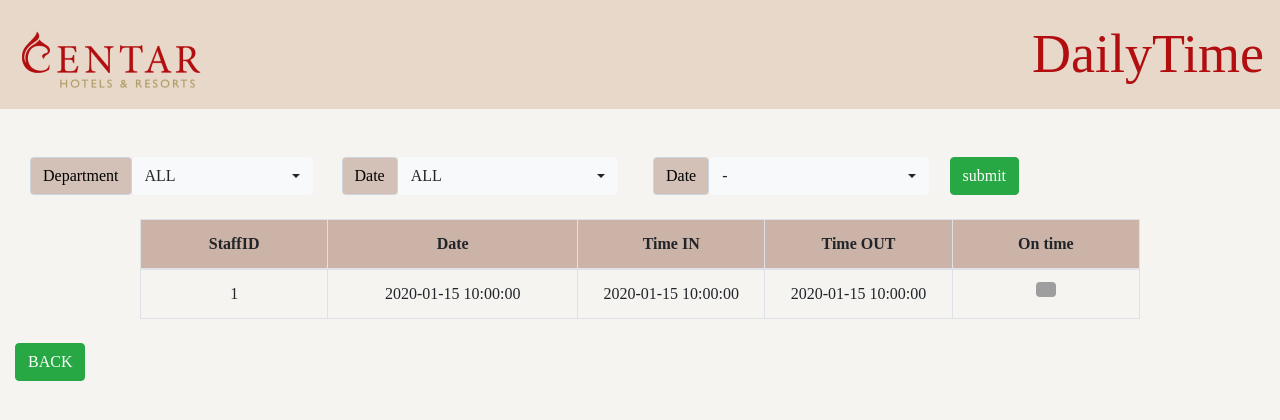
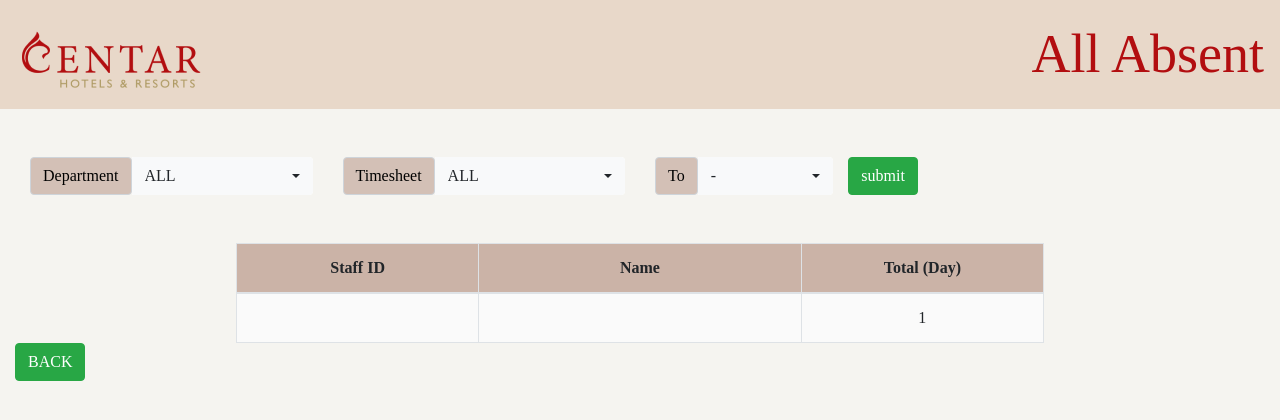
Before and after one commit to pyudai/project231_HRDB, a PHP site: page /AllAbsent.php in a window 1280 px wide. Shown: the top 420 px of the page. Run offline with PHP 8.4, Linux system fonts and the light colour scheme; tables that the repository leaves empty or names only in its code hold one stand-in row (values such as "Sample post"); data that the repository does not hold is empty; grey boxes are pictures that could not be loaded.

Commit message:
Update AllAbsent.php

```diff
--- a/website/AllAbsent.php
+++ b/website/AllAbsent.php
@@ -1,7 +1,7 @@
 <!DOCTYPE html>
-<html>
+<html lang="en">
 	<head>
-        <title>Daily Time</title>
+			<title>All Absent</title>
 		<meta charset="utf-8">
 		<meta name="viewport" content="width=device-width, initial-scale=1">
 		<link rel="stylesheet" href="https://maxcdn.bootstrapcdn.com/bootstrap/4.4.1/css/bootstrap.min.css">
@@ -10,8 +10,10 @@
 		<script src="https://maxcdn.bootstrapcdn.com/bootstrap/4.4.1/js/bootstrap.min.js"></script>
 		<link rel="stylesheet" href="https://cdn.jsdelivr.net/npm/bootstrap-select@1.13.14/dist/css/bootstrap-select.min.css">
 		<script src="https://cdn.jsdelivr.net/npm/bootstrap-select@1.13.14/dist/js/bootstrap-select.min.js"></script>
-        <style type="text/css">
-        body {
+		<script src="table2csv.js"></script>
+
+		<style>
+			body{
 				font-family: Sarabun;
 				-webkit-font-smoothing: antialiased;
 				background:#F5F4F0;
@@ -21,12 +23,21 @@
 				background: #D3C0B6;
 				color:black;
 			}
+			.button {
+				background: #B79584;
+				color:black;
+			}
+
+			.checkbox {
+				color:black;
+				font-size:20px;
+			}
 
 			tr.title {
 				background: #CBB3A7;
 			}
 
-        tr.tb {
+			tbody.tb {
 				background: #FAFAFA;
 			}
 
@@ -50,146 +61,135 @@
 			}
 			.table {
                 margin: auto;
-                width: 80% !important;
+                width: 70% !important;
         	}
 
 		</style>
 	</head>
+
 	<body>
-
-        <div class="topnav">
-            <a class="text">DailyTime</a>
-            <a class="picture"><img src="centar.png"></a>
-        </div>
 		<?php
 			$con = mysqli_connect("localhost", "root", "", "hr_database");
 			if (mysqli_connect_error()) {
 				echo "Failed to Connect to MySQL : " . mysqli_connect_error();
 			}
-            $check_stage = 0;
-            $late = 0;
 		?>
 
+		<div class="topnav">
+			<a class="text">All Absent</a>
+			<a class="picture"><img src="centar.png"></a>
+		</div>
+
 		<form class="container-fluid ">
-            <div>
 			<div class="row mt-4 pt-4 mx-auto">
-                    <div class="input-group-prepend col-sm-3">
+				<div class="col input-group col-3">
 					<span class="block input-group-text">Department</span>
-                        <select id="depart" name="depart" class="selectpicker" data-live-search="true">
-                            <option> ALL </option>
+					<select name="depart" class="form-control selectpicker" id="department"  data-live-search="true">
+						<option>ALL</option>
+
 						<?php
                         $sql0 = "SELECT * FROM department";
                         $result0 = mysqli_query($con, $sql0);
                         while($row0 = $result0->fetch_assoc()):
 						?>
-                            <option><?php echo $row0["Department_Name"];?></option>
+						<option value="<?php echo $row0["Department_Name"];?>"><?php echo $row0["Department_Name"];?></option>
 						<?php endwhile;?>
+
 					</select>
 				</div>
-                    <div class="input-group-prepend col-sm-3">
-                        <span class="block input-group-text">Date</span>
-                        <select id="tcdate" name="tcdate"  class="selectpicker" data-live-search="true">
-                            <option> ALL </option>
+
+				<div class="col input-group col-3">
+					<span class="block input-group-text">Timesheet</span>
+					<select name="timesheet" class="form-control selectpicker" id="timesheet"  data-live-search="true" >
+						<option>ALL</option>
+
 						<?php
-                                $sql1 = "SELECT * FROM dailytimecard GROUP BY TCDate";
+                        $sql0 = "SELECT * FROM absent GROUP BY AbsentDAte";
+                        $result0 = mysqli_query($con, $sql0);
+                        while($row0 = $result0->fetch_assoc()):
+						?>
+						<option value="<?php echo $row0["AbsentDate"];?>"><?php echo $row0["AbsentDate"];?></option>
+						<?php endwhile;?>
+
+					</select>
+				</div>
+
+				<div class="col input-group col-2">
+					<span class="block input-group-text">To</span>
+					<select name="to_end" class="form-control selectpicker" id="to_end"  data-live-search="true" >
+						<option value="0"> - </option>
+
+						<?php
+                        $sql1 = "SELECT * FROM absent GROUP BY AbsentDAte";
                         $result1 = mysqli_query($con, $sql1);
                         while($row1 = $result1->fetch_assoc()):
 						?>
-                            <option><?php echo $row1["TCDate"];?></option>
+						<option value="<?php echo $row1["AbsentDate"];?>"><?php echo $row1["AbsentDate"];?></option>
 						<?php endwhile;?>
+
 					</select>
 				</div>
+				<input name="submit" type="submit" class="btn btn-md btn-success" id="submit" value="submit">
+			</div>
 
-                    <div class="input-group-prepend col-sm-3">
-                        <span class="block input-group-text">Date</span>
-                        <select id="enddate" name="enddate"  class="selectpicker" data-live-search="true">
-                            <option value="0"> - </option>
-                            <?php
-                                $sql2 = "SELECT * FROM dailytimecard GROUP BY TCDate";
-                                $result2 = mysqli_query($con, $sql2);
-                                while($row2 = $result2->fetch_assoc()):
-                            ?>
-                            <option><?php echo $row2["TCDate"];?></option>
-                            <?php endwhile;?>
-                        </select>
-                    </div>
-                    <input value="submit" type ="submit" name="submit" class="btn btn-md btn-success" >
-                </div>
-            </div>
-            <br>
-            <div>
+
+
+
+			<div class="row pt-5 pl-5 pr-5">
+				<div class="col">
 					<table class="table table-bordered">
 						<thead>
 							<tr class="title text-center">
-                            <th style="width : 15%;">StaffID</th>
-                            <th style="width : 20%;">Date</th>
-                            <th style="width : 15%;">Time IN</th>
-                            <th style="width : 15%;">Time OUT</th>
-                            <th style="width : 15%;">On time</th>
+								<th style="width : 30%;">Staff ID</th>
+								<th style="width : 40%;">Name</th>
+								<th style="width : 30%;">Total (Day)</th>
 							</tr>
 						</thead>
-                    <tbody>
+						<tbody class="tb">
 							<?php
 								if (isset($_GET['submit'])) {
 									$depart = $_GET['depart'];
-                                $tcdate = $_GET['tcdate'];
-                                $enddate = $_GET['enddate'];
-                                if ($tcdate == 'ALL' AND $depart == 'ALL' AND $enddate == 0) {
-                                    $sql = "SELECT StaffID, TCDate, TimeIn, TimeOut FROM dailytimecard ORDER BY TCDate DESC, TimeIn, TimeOut";
-                                } elseif ($tcdate != 'ALL' AND $depart == 'ALL' AND $enddate == 0) {
-                                    $check_stage = 1;
-                                    $sql = "SELECT StaffID, TCDate, TimeIn, TimeOut FROM dailytimecard WHERE TCDate = '$tcdate' ORDER BY TCDate DESC, TimeIn, TimeOut";
-                                } elseif ($tcdate != 'ALL' AND $depart == 'ALL' AND $enddate != 0) {
-                                    $check_stage = 2;
-                                    $sql = "SELECT StaffID, TCDate, TimeIn, TimeOut FROM dailytimecard WHERE TCDate BETWEEN '$tcdate' AND '$enddate' ORDER BY TCDate DESC, TimeIn, TimeOut";
-                                } elseif ($depart != 'ALL' AND $tcdate == 'ALL' AND $enddate == 0) {
-                                    $sql = "SELECT StaffID, TCDate, TimeIn, TimeOut FROM dailytimecard WHERE StaffID IN
+									$timesheet = $_GET['timesheet'];
+									$endtime = $_GET['to_end'];
+									//echo $timesheet. " ". $endtime;
+									if ($depart == 'ALL' AND $timesheet == 'ALL' AND $endtime == 0) {
+										$sql = "SELECT *, COUNT(*) AS sumAbsent FROM absent GROUP BY StaffID ORDER BY sumAbsent DESC, StaffID;";
+									} elseif ($depart != 'ALL' AND $timesheet == 'ALL' AND $endtime == 0) {
+										$sql = "SELECT * , COUNT(*) AS sumAbsent FROM absent WHERE StaffID IN
 										(SELECT StaffID FROM promotionalhistory p, department d WHERE p.DepartmentID = d.DepartmentID AND d.Department_Name = '$depart')
-                                    ORDER BY TCDate DESC, TimeIn, TimeOut";
+										GROUP BY StaffID ORDER BY sumAbsent DESC, StaffID;";
+									} elseif ($depart == 'ALL' AND $timesheet != 'ALL' AND $endtime == 0) {
+										$sql = "SELECT *, COUNT(*) AS sumAbsent FROM absent WHERE Absentdate = '$timesheet' GROUP BY StaffID
+										ORDER BY sumAbsent DESC, StaffID;";
+									} elseif ($depart == 'ALL' AND $timesheet != 'ALL' AND $endtime != 0) {
+										$sql = "SELECT *, COUNT(*) AS sumAbsent FROM absent WHERE Absentdate BETWEEN '$timesheet' AND '$endtime'
+										GROUP BY StaffID ORDER BY sumAbsent DESC, StaffID;";
 									} else {
-                                    $check_stage = 3;
-                                    $sql = "SELECT StaffID, TCDate, TimeIn, TimeOut FROM dailytimecard WHERE TCDate = '$tcdate' AND StaffID IN
+										$sql = "SELECT * , COUNT(*) AS sumAbsent FROM absent WHERE StaffID IN
 										(SELECT StaffID FROM promotionalhistory p, department d WHERE p.DepartmentID = d.DepartmentID AND d.Department_Name = '$depart')
-                                    ORDER BY TCDate DESC";
+										GROUP BY StaffID HAVING Absentdate = '$timesheet' ORDER BY sumAbsent DESC, StaffID;";
 									}
+								} else {
+									$sql = "SELECT *, COUNT(*) AS sumAbsent FROM absent GROUP BY StaffID ORDER BY sumAbsent DESC, StaffID;";
+								}
+								$sql2 = "SELECT * FROM employeeinfo GROUP BY StaffID;";
+								$result = $con->query($sql);
+								$result2 = $con->query($sql2);
+								if ($result->num_rows > 0) {
+									while($row2 = $result->fetch_assoc() AND $row3 = $result2->fetch_assoc()) {
 
-                            } else {
-                                $sql = "SELECT StaffID, TCDate, TimeIn, TimeOut FROM dailytimecard ORDER BY TCDate DESC, TimeIn, TimeOut";
-                            }
-                            $result = $con->query($sql);
-                            $check_time = date("09:00:00");
-
-                            if ($result->num_rows > 0) {
-                                while($row = $result->fetch_assoc()) {
-                                    $time = $row['TimeIn'];
-                                    //echo $time. " ". gettype($time). " ". $check_time;
-                                    if ($time > $check_time) {
-                                        $late = $late + 1;
-                                        echo "<tr class='text-center'><td>". $row["StaffID"]. "</td><td>". $row["TCDate"]. "</td><td>".
-                                        $row["TimeIn"]. "</td><td>". $row["TimeOut"]. "</td><td>" ?>
-                                        <img src="fault.png" class="rounded mx-auto d-block" style="width: 12%; height: 4.8%;" >
-                                     <?php "</td></tr>";
-                                    } else {
-                                        echo "<tr class='text-center'><td>". $row["StaffID"]. "</td><td>". $row["TCDate"]. "</td><td>".
-                                        $row["TimeIn"]. "</td><td>". $row["TimeOut"]. "</td><td>" ?>
-                                        <img src="correct_logo.png" class="rounded mx-auto d-block" style="width: 15.2; height: 6.8%;" >
-                                    <?php "</td></tr>";
-                                    }
+										echo "<tr class='text-center'><td>" . $row2["StaffID"]. "</td><td>". $row3["F_Name"]. " ". $row3["L_Name"].
+										"</td><td>". $row2["sumAbsent"]. "</td></tr>";
 									}
 									echo "</table>";
 								} else { echo '<h4 style="margin: auto; width: 10%;"><span class="badge badge-info"> No Data </span></h4> <br>'; }
+								//else { echo "<script> alert('add education history!!!'); </script>"; }
 								$con->close();
 							?>
 						</tbody>
 					</table>
-                <br>
-                <?php if ($late > 0 AND $check_stage > 0) { ?>
-                    <h3 class="float-right"><a class="h1 badge badge-info">
-                        LATE : <span class="badge badge-light"><?PHP echo $late;?></span>
-                    </a></h3>
-                <?php }
-                ?>
 
+				</div>
 			</div>
 			<a class="btn btn-success" href="HOME.php" role="button">BACK</a>
 		</form>
```
Lines whose indentation alone changed are shown as unchanged.
